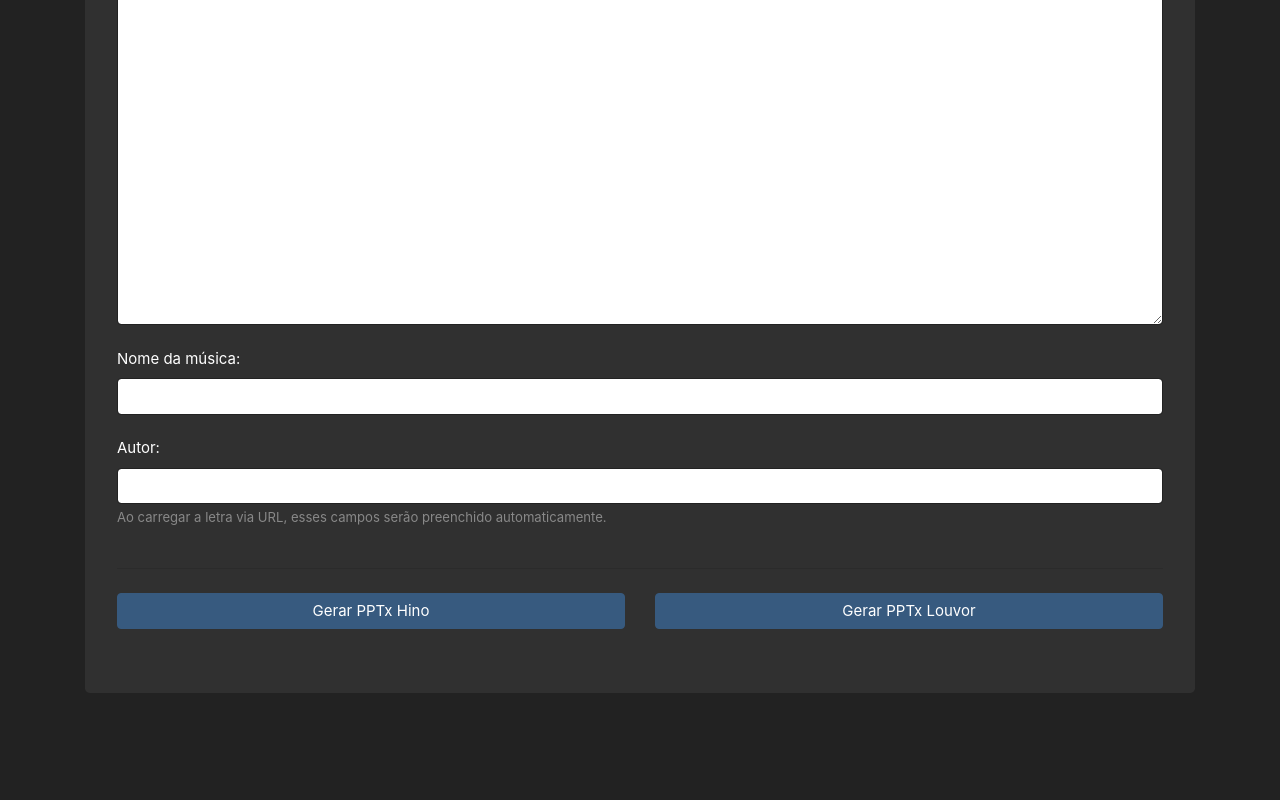
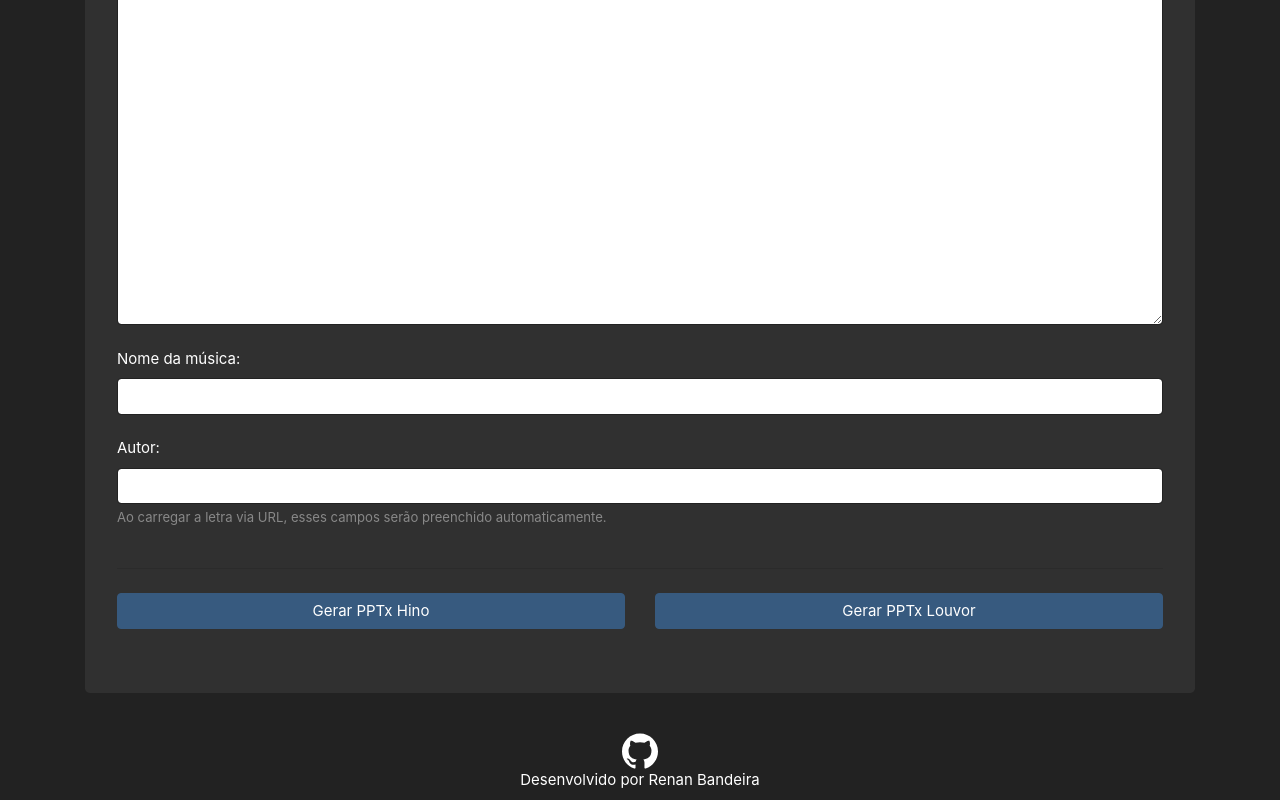
Before and after one commit to renanbandeira/slides-ipa, a React (Create React App) app: page / in a window 1280 px wide. Shown: the part 501-1301 px from the top of the page. Before the commit the page ends 1226 px from the top, so only its background shows below. Built offline with nearby package versions, Linux system fonts and the light colour scheme.

Commit message:
Adds credits on footer

```diff
--- a/src/App.js
+++ b/src/App.js
@@ -91,6 +91,13 @@
 					</div>
 				</div>
 			</main>
+      <div class="text-center">
+        <a className="nav-link px-1 mx-1 py-2" href="https://github.com/renanbandeira" target="_blank" rel="noopener noreferrer" ariaLabel="GitHub" style={{ color: '#ffffff'}}>
+          <svg xmlns="http://www.w3.org/2000/svg" width="36" height="36" class="navbar-nav-svg" viewBox="0 0 512 499.36" role="img"><title>GitHub</title><path fill="currentColor" fill-rule="evenodd" d="M256 0C114.64 0 0 114.61 0 256c0 113.09 73.34 209 175.08 242.9 12.8 2.35 17.47-5.56 17.47-12.34 0-6.08-.22-22.18-.35-43.54-71.2 15.49-86.2-34.34-86.2-34.34-11.64-29.57-28.42-37.45-28.42-37.45-23.27-15.84 1.73-15.55 1.73-15.55 25.69 1.81 39.21 26.38 39.21 26.38 22.84 39.12 59.92 27.82 74.5 21.27 2.33-16.54 8.94-27.82 16.25-34.22-56.84-6.43-116.6-28.43-116.6-126.49 0-27.95 10-50.8 26.35-68.69-2.63-6.48-11.42-32.5 2.51-67.75 0 0 21.49-6.88 70.4 26.24a242.65 242.65 0 0 1 128.18 0c48.87-33.13 70.33-26.24 70.33-26.24 14 35.25 5.18 61.27 2.55 67.75 16.41 17.9 26.31 40.75 26.31 68.69 0 98.35-59.85 120-116.88 126.32 9.19 7.9 17.38 23.53 17.38 47.41 0 34.22-.31 61.83-.31 70.23 0 6.85 4.61 14.81 17.6 12.31C438.72 464.97 512 369.08 512 256.02 512 114.62 397.37 0 256 0z"></path></svg>
+        <br />
+        Desenvolvido por Renan Bandeira
+        </a>
+    </div>
 		</div>
 	);
 }
```
Also changed, not shown: 1 other file (tests, documents, lock files or other folders).
